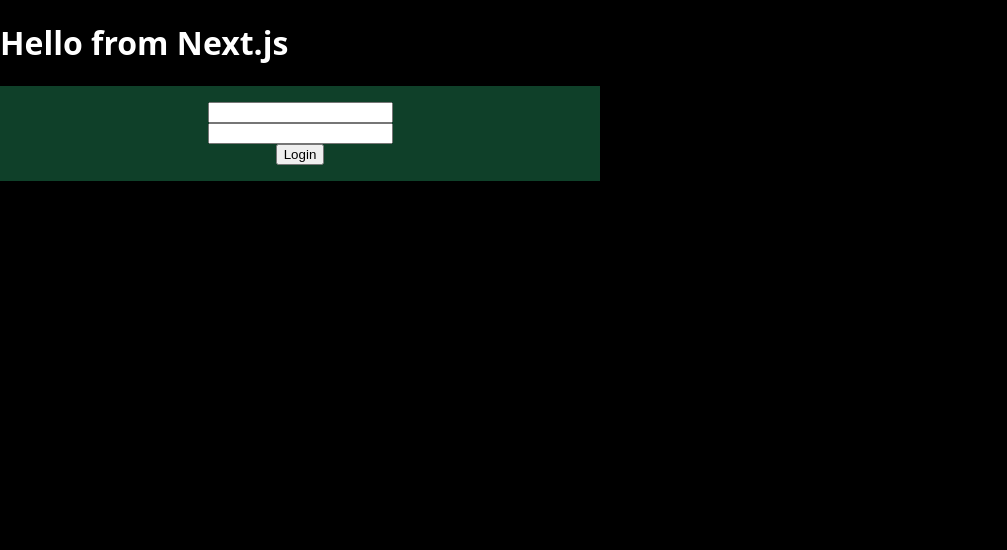
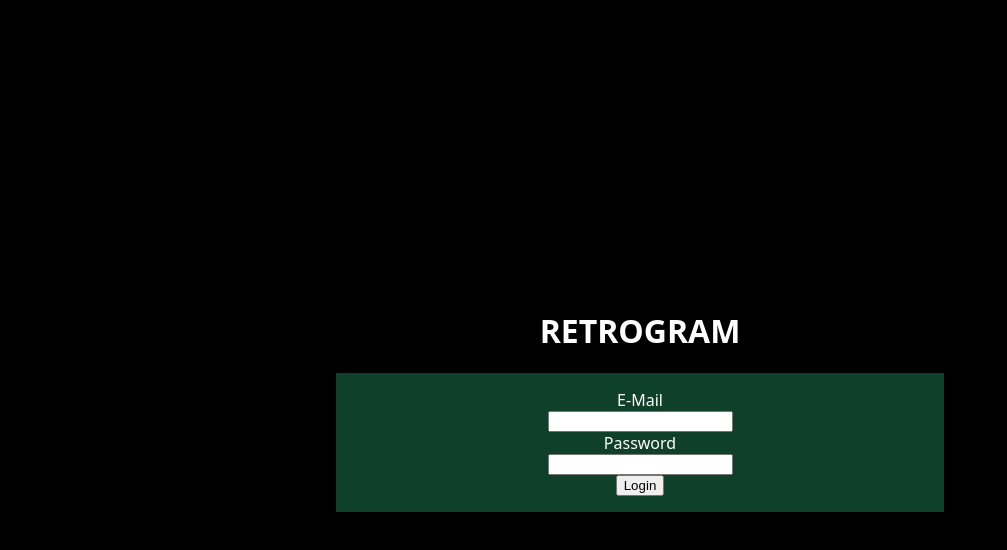
Before and after one commit to ak-coding-ber/capstone-andreask-retrogram, a Next.js app: page / in a window 1280 px wide. Shown: the top 550 px of the page, without its empty margins (0-1007 px from the left). Built offline with nearby package versions, Linux system fonts and the light colour scheme.

Commit message:
added form labels - finished simple login page

```diff
--- a/components/Form.js
+++ b/components/Form/Form.js
@@ -4,7 +4,9 @@
   return (
     <>
       <StyledForm action="submit">
+        <label htmlFor="email">E-Mail</label>
         <input type="email" name="email" id="email" />
+        <label htmlFor="pw">Password</label>
         <input type="password" name="pw" id="pw" />
         <button type="submit">Login</button>
       </StyledForm>
--- a/components/Form.styles.js
+++ b/components/Form/Form.styles.js
@@ -2,12 +2,12 @@
 
 export const StyledForm = styled.form`
   display: flex;
+  width: calc(100% - 2rem);
+  padding: 1rem;
   flex-direction: column;
-  max-width: 600px;
   justify-content: space-between;
   align-items: center;
   flex-wrap: wrap;
-  padding: 1rem;
   background-color: #0f4029;
   color: white;
 `;
--- a/pages/index.js
+++ b/pages/index.js
@@ -1,9 +1,9 @@
-import Form from "@/components/Form";
+import Form from "@/components/Form/Form";
 
 export default function HomePage() {
   return (
     <main>
-      <h1>Hello from Next.js</h1>
+      <h1>RETROGRAM</h1>
       <Form />
     </main>
   );
--- a/styles.js
+++ b/styles.js
@@ -21,8 +21,18 @@
   }
 
   main {
+  width: 100%;
+  margin: 0 auto;
   display: flex;
   flex-direction: column;
   justify-content: center;
+  align-items: center;
+  min-height: 100vh;
   }
+
+  @media (min-width: 768px) {
+  main {
+    width: 50%;
+  }
+}
 `;
```
